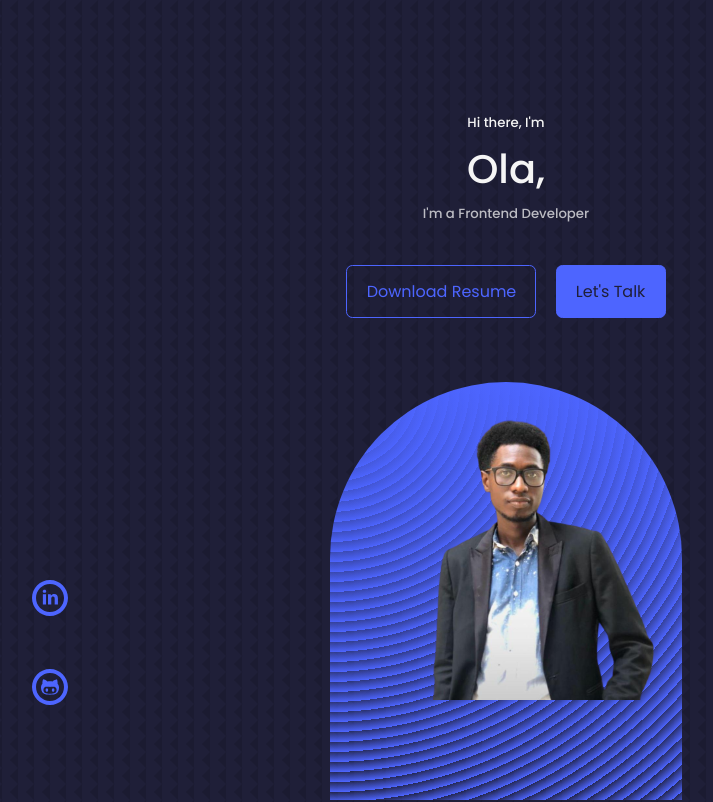
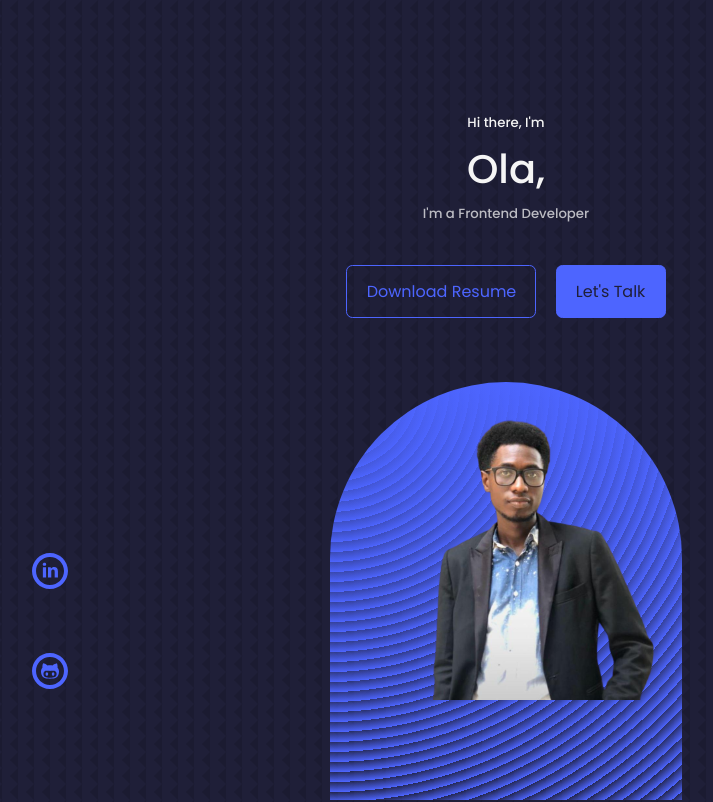
Before and after one commit to Olixfills/portfolio, a React (Create React App) app: page / in a window 1280 px wide. Shown: the top 802 px of the page, without its empty margins (134-847 px from the left). Built offline with nearby package versions, Linux system fonts and the light colour scheme.

Commit message:
completed header section mobile11

```diff
--- a/src/components/header/header.css
+++ b/src/components/header/header.css
@@ -25,10 +25,10 @@ header{
     display: flex;
     flex-direction: column;
     align-items: center;
-    gap: 0.5rem;
+    gap: 1.2rem;
     position: absolute;
     left: 0;
-    bottom: 4rem;
+    bottom: 5rem;
 }
 .header__socials>a{
     font-size: 3rem;
```
